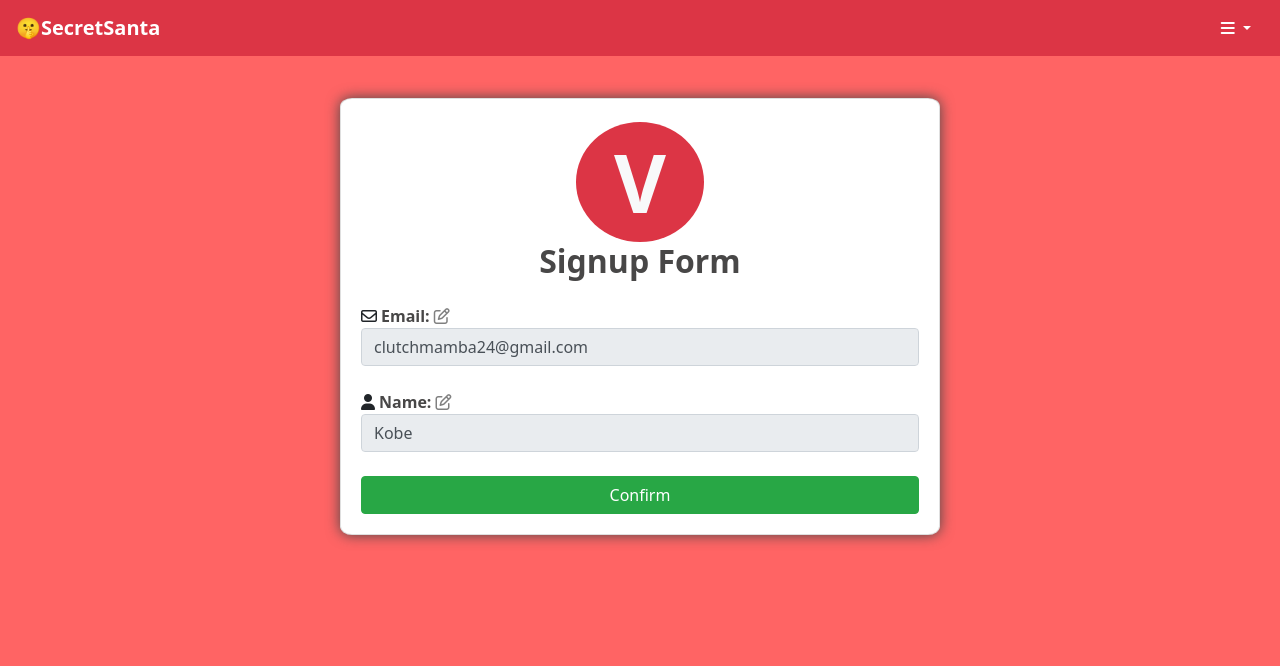
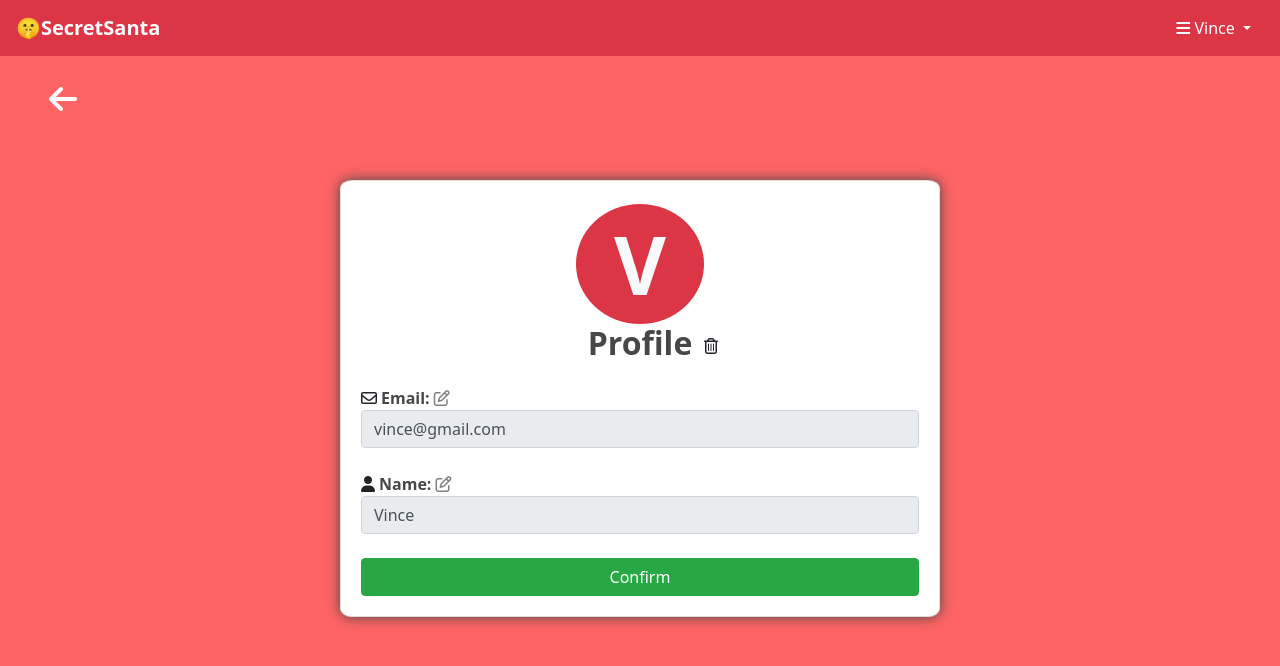
Before and after one commit to vjloable/secretsanta, a PHP site: page /account.php in a window 1280 px wide. Shown: the top 666 px of the page. Run offline with PHP 8.4, Linux system fonts and the light colour scheme; the visitor is signed in with stand-in values (Sample User, id 1); some libraries are stand-ins or nearby versions.

Commit message:
refactor: add delete in form, name in navbar

```diff
--- a/account.php
+++ b/account.php
@@ -109,6 +109,7 @@ include "scripts\session_control.inc";
             <div class="dropdown">
                 <button class="btn dropdown-toggle" style="color: white;" type="button" id="dropdownMenuButton" data-toggle="dropdown" aria-haspopup="true" aria-expanded="false">
                     <i class="fa fa-bars"></i>
+                    Vince
                 </button>
                 <div class="dropdown-menu dropdown-menu-right" aria-labelledby="dropdownMenuButton">
                     <a class="dropdown-item" href="#">Account Settings</a>
@@ -119,6 +120,9 @@ include "scripts\session_control.inc";
         </div>
     </nav>
     <div class="container-fluid" style="height: 93vh;">
+        <button class="btn btn-outline-dark mt-1 ml-1" style="border-color: rgb(255, 100, 100);" href="/secretsanta/welcome.php">
+            <i class="fa fa-arrow-left fa-2x p-3" aria-hidden="true" style="color: white; cursor: pointer;"></i>
+        </button>
         <div class="container" style="min-height: 70%;display: flex;align-items: center;">
             <div class="card mx-auto glow" style="width:70%;max-width: 600px; padding: 20px;">
                 <div class="row">
@@ -130,7 +134,19 @@ include "scripts\session_control.inc";
                                 </div>
                             </span>
                         </div>
-                        <h2 class="card-title text-center" style="font-weight: 900; color: #484747;">Signup Form</h2>
+                        <div class="d-flex justify-content-center">
+                            <div>
+                                <h2 class="card-title text-center" style="font-weight: 900; color: #484747;">Profile</h2>
+                            </div>
+                            <div style="position: relative;">
+                                <div class="d-flex h-100 align-items-center" style="position: absolute; left: 10px;">
+                                    <div class="hover-text" style="position: relative; left: 1px; ">
+                                        <i style="margin-left: 5%;cursor: pointer;" class="fa fa-trash-o" aria-hidden="true"></i>
+                                        <span class="tooltip-text" id="right">DELETING makes your account hard to recover</span>
+                                    </div>
+                                </div>
+                            </div>
+                        </div>
                     </div>
                     <div>
                         <p class="text-danger text-center">
@@ -142,25 +158,14 @@ include "scripts\session_control.inc";
                         </p>
                         <form method="post">
                             <div class="form-group">
-                                <!-- <div class="d-flex justify-content-between">
-                                    <div>
-                                        <span class="input-group-addon">
-                                            <i class="fa fa-envelope-o fa-fw pr-2"></i>
-                                        </span>
-                                        <label for="email" style="font-weight: 900; color: #484747;">Email:</label>
-                                    </div>
-                                    <div>
-                                        <i class="fa fa-edit" aria-hidden="true"></i>
-                                    </div>
-                                </div> -->
 
                                 <span class="input-group-addon"><i class="fa fa-envelope-o fa-fw pr-2"></i></span><label for="email" style="font-weight: 900; color: #484747;">Email:</label>
                                 <i id="email_edit" class="fa fa-edit gray" style="cursor: pointer;" aria-hidden="true"></i>
-                                <input type="email" class="form-control" id="email" name="email" value="clutchmamba24@gmail.com" required>
+                                <input type="email" class="form-control" id="email" name="email" value="vince@gmail.com" required>
                                 <br>
                                 <span class="input-group-addon"> <i class="fa fa-user pr-1" aria-hidden="true"></i></span><label for="name" style="font-weight: 900; color: #484747;"> Name:</label>
                                 <i id="name_edit" class="fa fa-edit gray" aria-hidden="true"></i>
-                                <input type="text" class="form-control" id="name" name="name" value="Kobe" required>
+                                <input type="text" class="form-control" id="name" name="name" value="Vince" required>
                             </div>
                             <br>
                             <button type="submit" class="btn btn-success btn-block" formaction="/secretsanta/scripts/signup_action.php">Confirm</button>
@@ -169,13 +174,6 @@ include "scripts\session_control.inc";
                 </div>
             </div>
         </div>
-        <!-- <div class="d-flex justify-content-center" style="text-align: center;">
-            <span class="dot " style="font-size: 15vw; position:relative;">
-                <div class="m-auto h-100 " style="position:absolute; left:22%; bottom:10%; font-weight:900;">
-                    V
-                </div>
-            </span>
-        </div> -->
     </div>
 
     <script>
```
